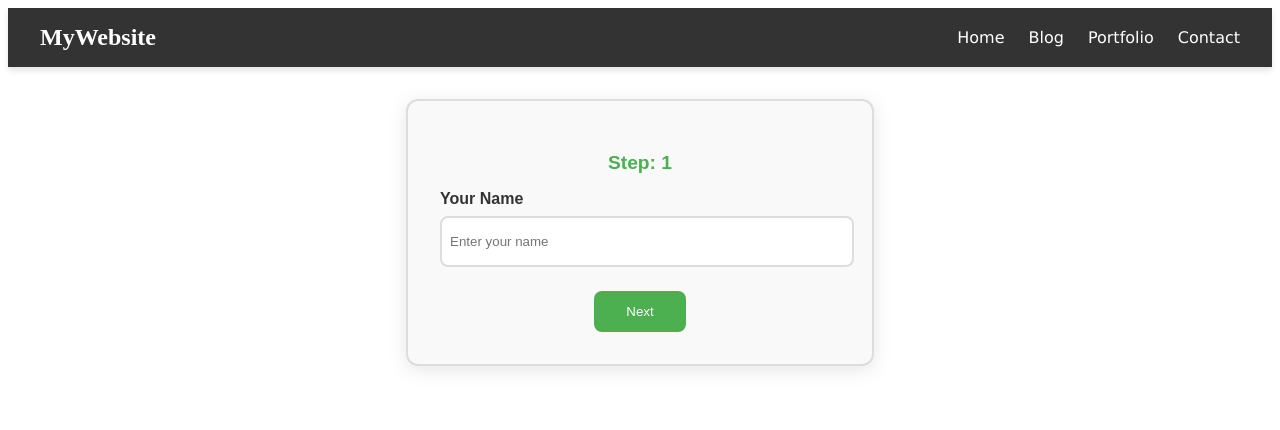
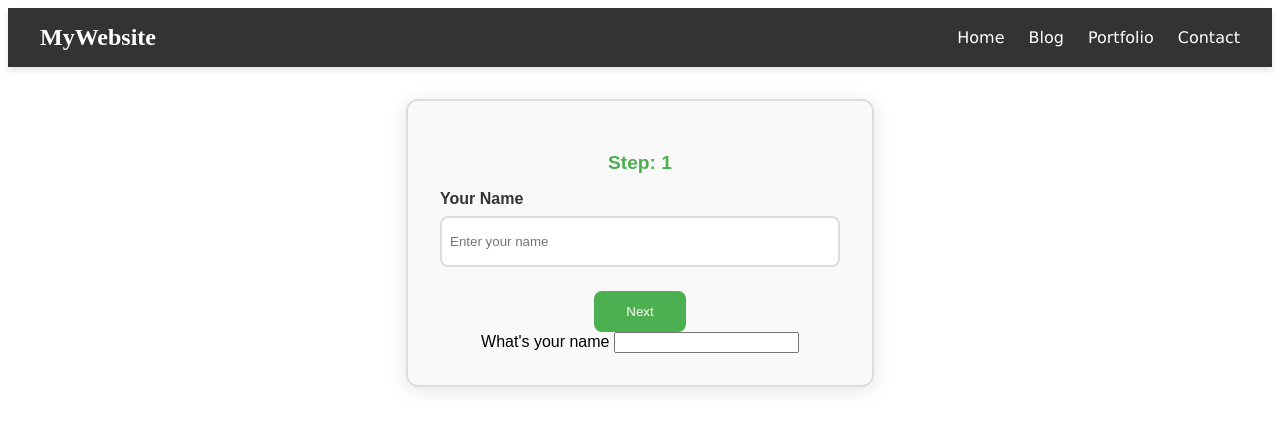
Before and after one commit to kamatealif/svelte-learning, a SvelteKit app: page / in a window 1280 px wide. Shown: the top 430 px of the page. Built offline with nearby package versions, Linux system fonts and the light colour scheme.

Commit message:
styling the components

```diff
--- a/src/routes/+page.svelte
+++ b/src/routes/+page.svelte
@@ -12,12 +12,13 @@
 <Header
 	logo="MyWebsite"
 	links={[
-    { name: "Home", href: "/" },
-    { name: "Blog", href: "/blog" },
-    { name: "Portfolio", href: "/portfolio" },
-    { name: "Contact", href: "/contact" }
+		{ name: 'Home', href: '/' },
+		{ name: 'Blog', href: '/blog' },
+		{ name: 'Portfolio', href: '/portfolio' },
+		{ name: 'Contact', href: '/contact' }
 	]}
 />
+
 <main class="form-container">
 	<p class="step-indicator">Step: {formState.step + 1}</p>
 
@@ -28,12 +29,7 @@
 	{#if formState.step == 0}
 		<div class="form-group">
 			<label for="name">Your Name</label>
-            <input
-                type="text"
-                id="name"
-                bind:value={formState.name}
-                placeholder="Enter your name"
-            />
+			<input type="text" id="name" bind:value={formState.name} placeholder="Enter your name" />
 		</div>
 		<button
 			class="btn"
@@ -48,15 +44,10 @@
 		>
 			Next
 		</button>
-
 	{:else if formState.step == 1}
 		<div class="form-group">
 			<label for="bday">Your Birthday</label>
-            <input
-                type="date"
-                id="bday"
-                bind:value={formState.birthday}
-            />
+			<input type="date" id="bday" bind:value={formState.birthday} />
 		</div>
 		<button
 			class="btn"
@@ -72,9 +63,27 @@
 			Next
 		</button>
 	{/if}
+
+    {@render formStep({question:"What's your name", id:"name", type:"text"})}
 </main>
 
+<!-- resuable functions like react -->
+
+{#snippet formStep({question,id, type} : {
+    question: string,
+    type: string,
+    id: string
+})}
+    <article>
+        <div>
+            <label for={id}>{question}</label>
+            <input {type} {id} bind:value={formState[id]}>
+        </div>
+    </article>
+{/snippet}
+
 <style>
+
 	.form-container {
 		max-width: 400px;
 		margin: 2rem auto;
@@ -90,7 +99,7 @@
 	.step-indicator {
 		font-size: 1.2rem;
 		margin-bottom: 1rem;
-        color: #4CAF50;
+		color: #4caf50;
 		font-weight: bold;
 	}
 
@@ -118,22 +127,22 @@
 	}
 
 	.form-group input {
-        width: 100%;
-        padding-left: 0.5rem;
-        padding-block:1rem;
+		width: 95%;
+		padding-block: 1rem;
 		border: 2px solid #ddd;
 		border-radius: 8px;
 		outline: none;
 		transition: border 0.3s;
+		padding-inline: 0.5rem;
 	}
 
 	.form-group input:focus {
-        border-color: #4CAF50;
+		border-color: #4caf50;
 		box-shadow: 0 0 6px rgba(76, 175, 80, 0.3);
 	}
 
 	.btn {
-        background-color: #4CAF50;
+		background-color: #4caf50;
 		color: #fff;
 		border: none;
 		padding: 0.8rem 2rem;
```
Lines whose indentation alone changed are shown as unchanged.
